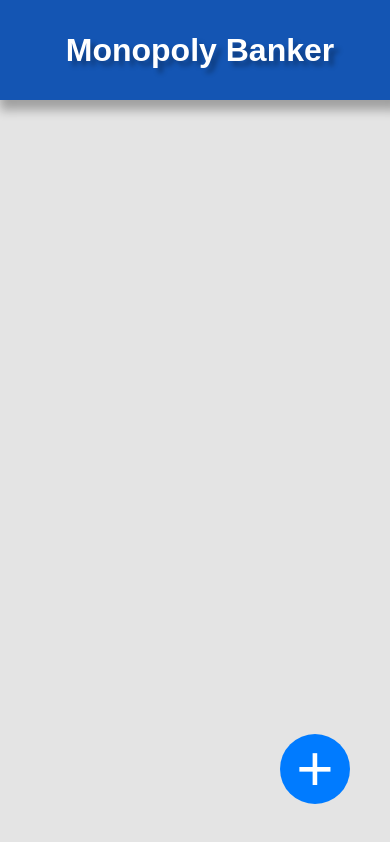
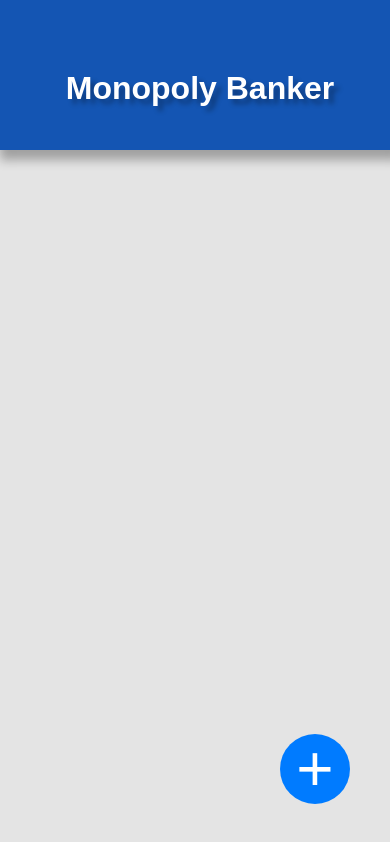
Before and after one commit to wontonsoup99/monopolyBankerSvelte5, a SvelteKit app in the folder monopoly-svelte/: page / in a window 390 px wide. Built offline with nearby package versions, Linux system fonts and the light colour scheme.

Commit message:
changed header sizing to better accomodate mobile devices with top notches and camera holes.

```diff
--- a/monopoly-svelte/src/routes/+page.svelte
+++ b/monopoly-svelte/src/routes/+page.svelte
@@ -34,7 +34,7 @@
 	{/each}
 
 	<!-- Button to add a new card -->
-		<button on:click={() => addCard(playerName)} class="addCardButton">+</button>
+	<button on:click={() => addCard(playerName)} class="addCardButton">+</button>
 </section>
 
 <!--style section-->
@@ -54,8 +54,8 @@
 
 	.headerWrapper {
 		display: flex;
-		align-items: center;
-		height: 100px;
+		align-items: flex-end;
+		height: 150px;
 		width: 100%;
 		background-color: rgb(20, 85, 179);
 		padding: 6px;
@@ -70,9 +70,7 @@
 
 	.header {
 		color: #fff;
-		display: flex;
-		justify-content: center;
-		align-items: center;
+		margin-bottom: 32px;
 		font-weight: 600;
 		text-shadow: 5px 5px 5px rgba(0, 0, 0, 0.3);
 	}
```
Also changed, not shown: 2 other files (tests, documents, lock files or other folders).
